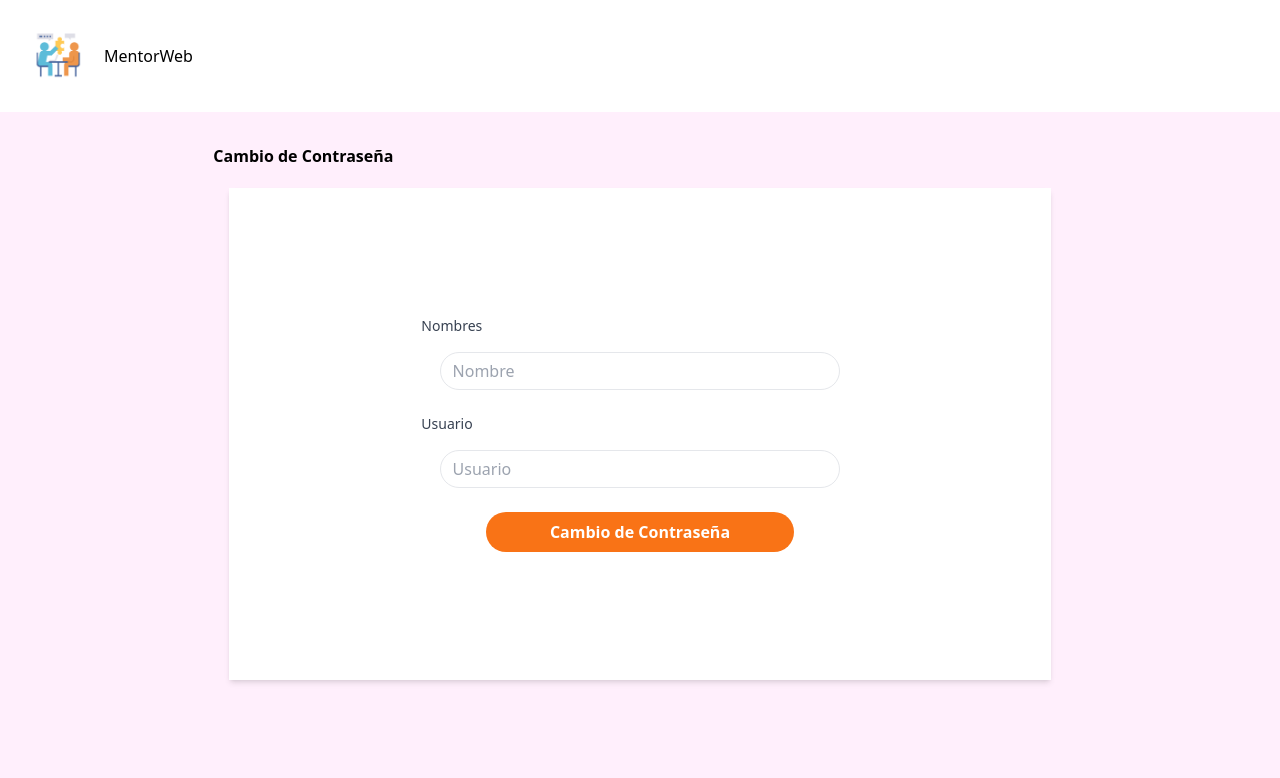
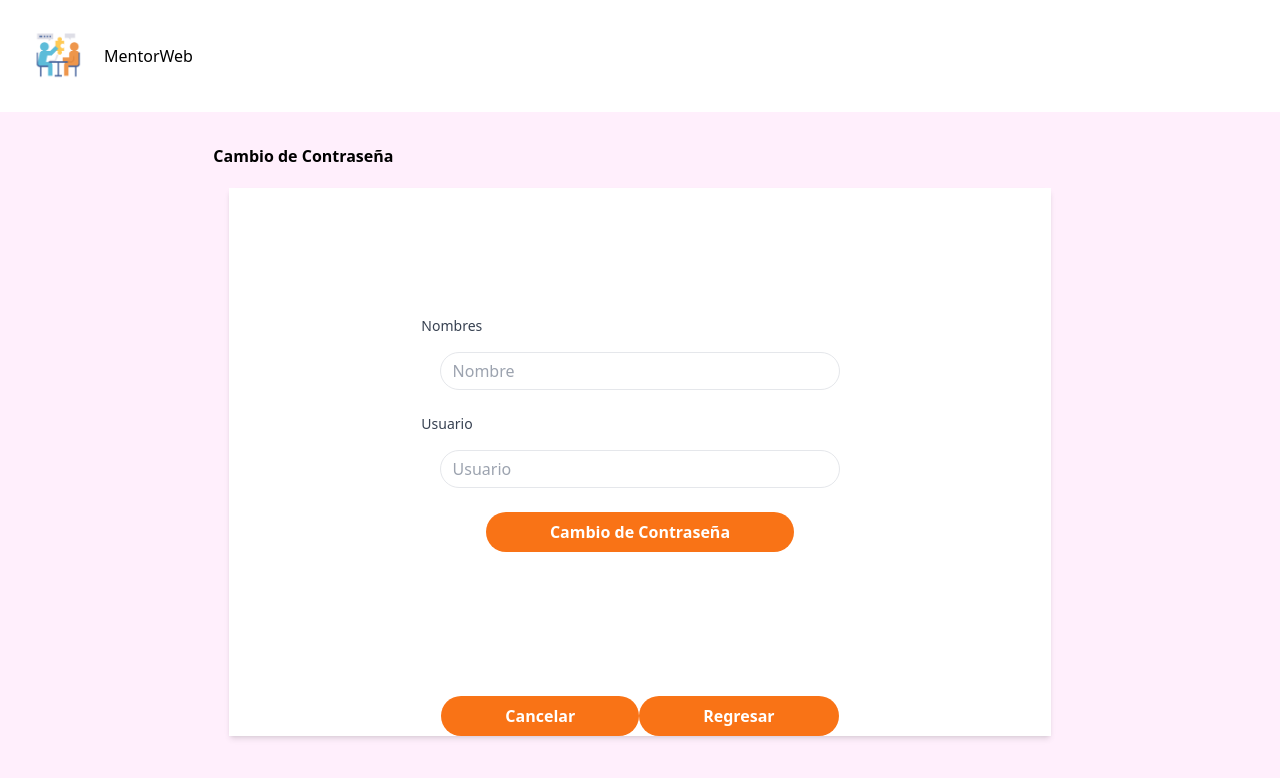
Before and after one commit to Denwort/MentorWeb_frontend, a Next.js app: page /cambioContra in a window 1280 px wide. Shown: the top 778 px of the page. Built offline with nearby package versions, Linux system fonts and the light colour scheme.

Commit message:
cambiocontraseña2

```diff
--- a/src/app/cambioContra/page.js
+++ b/src/app/cambioContra/page.js
@@ -9,6 +9,7 @@ export default function Home() {
   const [respuesta, setRespuesta] = useState('');
   const [nuevaContrasenia, setNuevaContrasenia] = useState('');
   const [pregunta, setPregunta] = useState('');
+  const [mostrarPrincipal, setMostrarPrincipal] = useState(true);
   const [mostrarPregunta, setMostrarPregunta] = useState(false);
   const [mostrarNcontra, setMostraNcontra] = useState(false);
 
@@ -26,7 +27,10 @@ export default function Home() {
         console.log(data);
         setPregunta(data["pregunta"]["texto"]);
         console.log(data["pregunta"]["texto"]);
+        setMostrarPrincipal(false)
         setMostrarPregunta(true);
+      } else {
+        alert("Los datos ingresados son incorrectos");
       }
     } catch (error) {
       console.error('Error al obtener las asesorías del estudiante:', error.message);
@@ -47,6 +51,8 @@ export default function Home() {
         console.log("funciono");
         setMostrarPregunta(false);
         setMostraNcontra(true);
+      } else {
+        alert("Los datos ingresados son incorrectos");
       }
     } catch (error) {
       console.error('Error al obtener las asesorías del estudiante:', error.message);
@@ -69,6 +75,8 @@ export default function Home() {
         const data = await response.json();
         console.log("funciono");
         setMostraNcontra(false);
+        setMostrarPrincipal(true);
+        alert("Se ha cambiado la contraseña exitosamente");
       }
     } catch (error) {
       console.error('Error al obtener las asesorías del estudiante:', error.message);
@@ -77,16 +85,17 @@ export default function Home() {
 
   };
 
+  const refreshPage = () => {
+    window.location.reload();
+  };
+
   return (
       <div className="flex justify-center items-center  pt-8 ">
         <div className="grid grid-row-2 gap-2 w-2/3">
           <div className="w-full"><h1 className="font-bold ">Cambio de Contraseña</h1></div>
-
             <div className=" px-4 py-1 mt-2">
               <form className="bg-white shadow-md ">
-
-            <div className="grid grid-row-4 px-48 py-32">
-
+                {mostrarPrincipal && (<div className="grid grid-row-4 px-48 py-32">
                   <div className="mb-6">
                     <label className="block text-gray-700 text-sm mb-4" >
                     Nombres
@@ -95,7 +104,6 @@ export default function Home() {
                         <input className="border rounded-full w-11/12 py-2 px-3 text-gray-700 leading-tight focus:outline-none focus:shadow-outline" id="Nombre" type="Nombre" placeholder="Nombre" value={nombres} onChange={(e) => setNombres(e.target.value)}/>
                   </div>
                 </div>
-
                   <div className="mb-6">
                     <label className="block text-gray-700 text-sm mb-4">
                     Usuario
@@ -104,17 +112,19 @@ export default function Home() {
                         <input className="border rounded-full w-11/12 py-2 px-3 text-gray-700 leading-tight focus:outline-none focus:shadow-outline" id="Usuario" type="Usuario" placeholder="Usuario" value={usuario} onChange={(e) => setUsuario(e.target.value)}/>
                       </div>
                   </div>
-
                     <div className="flex items-center justify-center ">
                       <div className='grid row-cols-2 gap-4'>
                         <button className="bg-orange-500 hover:bg-orange-700 text-white font-bold py-2 px-16 rounded-full focus:outline-none focus:shadow-outline text-center" type="button" onClick={enviar}>
                         Cambio de Contraseña
                       </button>
-
-
-            {mostrarPregunta && (<div id="pregunta" className="mb-6 space-y-4">
+                      </div>
+                  </div>
+                </div>)}
+                      {mostrarPregunta && (
+                      <div className="flex items-center justify-center">
+                        <div id="pregunta" className="mb-6 space-y-4">
                           <div className="block text-gray-700 text-sm mb-4">
-                      {pregunta && <p className="text-gray-700">{pregunta}</p>}
+                              {pregunta && <p className="text-gray-700 text-2xl">{pregunta}</p>}
                           </div>
                         <div className="flex items-center justify-center">
                           <input className="border rounded-full w-11/12 py-2 px-3 text-gray-700 leading-tight focus:outline-none focus:shadow-outline" id="respuesta" type="respuesta" placeholder="respuesta" value={respuesta} onChange={(e) => setRespuesta(e.target.value)}/>
@@ -122,9 +132,12 @@ export default function Home() {
                         <button className="bg-orange-500 hover:bg-orange-700 text-white font-bold py-2 px-16 rounded-full focus:outline-none focus:shadow-outline text-center" type="button" onClick={respuestaPregunta}>
                             Recuperar contraseña
                         </button>
+                        </div>
                       </div>)}
 
-            {mostrarNcontra && (<div id="nuevaContra" className="mb-6 space-y-4">
+                      {mostrarNcontra && (
+                      <div className="flex items-center justify-center">
+                        <div id="nuevaContra" className="mb-6 space-y-4">
                           <label className="block text-gray-700 text-sm mb-4">
                             Nueva Contraseña
                           </label>
@@ -134,15 +147,18 @@ export default function Home() {
                           <button className="bg-orange-500 hover:bg-orange-700 text-white font-bold py-2 px-16 rounded-full focus:outline-none focus:shadow-outline text-center" type="button" onClick={nuevaContra}>
                           Confirmar
                           </button>
+                        </div>
                       </div>)}
+                      <div className="flex items-center justify-center mt-4">
+                      <button className="bg-orange-500 hover:bg-orange-700 text-white font-bold py-2 px-16 rounded-full focus:outline-none focus:shadow-outline text-center" type="button" onClick={refreshPage}>
+                      Cancelar
+                      </button>
+                      <a href="/login" className="bg-orange-500 hover:bg-orange-700 text-white font-bold py-2 px-16 rounded-full focus:outline-none focus:shadow-outline text-center">
+                      Regresar
+                      </a>
                       </div>
-            </div>
-
-            </div>
-
               </form>
             </div>
-
           </div>
       </div>
 
```
Lines whose indentation alone changed are shown as unchanged.
